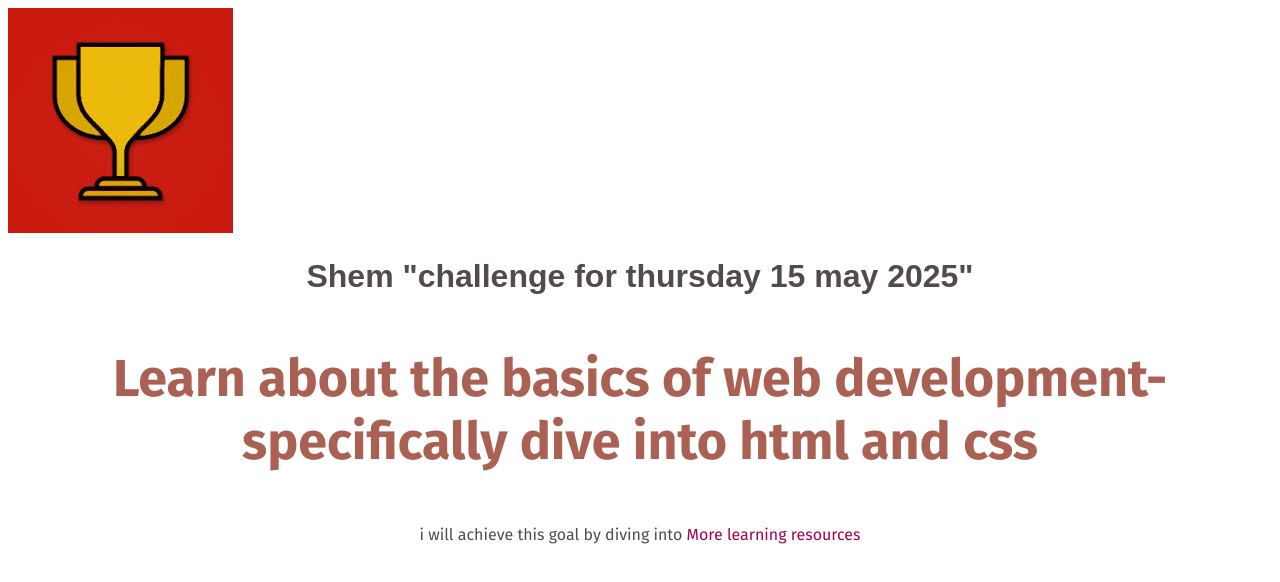
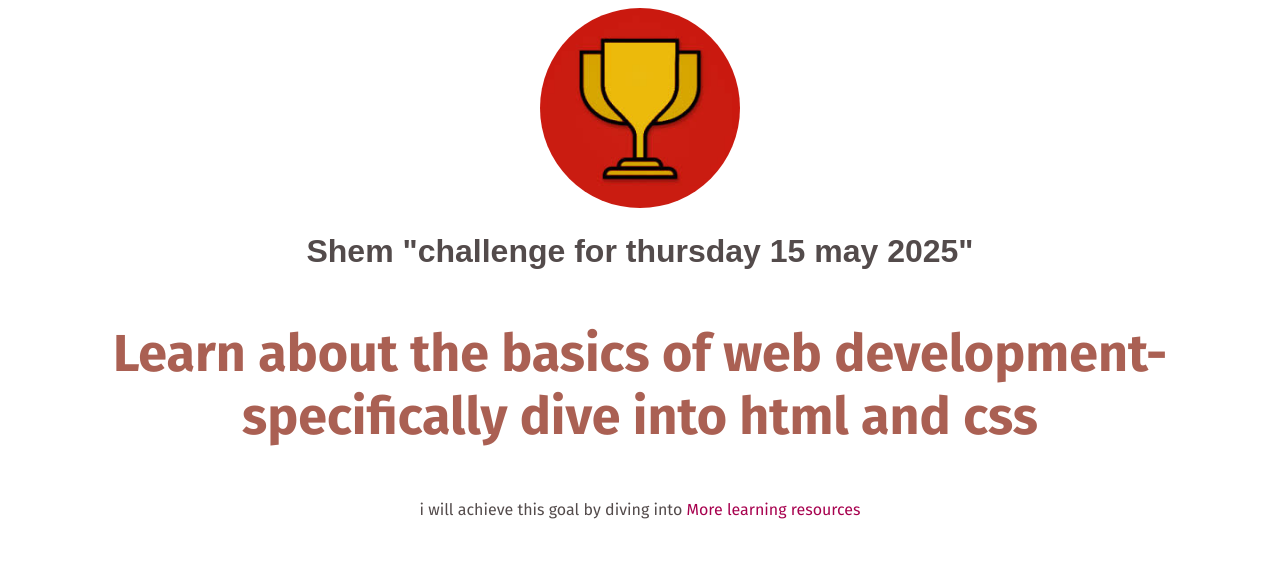
Before and after one commit to shem4soul/100-days-web-challenge, a plain HTML site: page index.html in a window 1280 px wide. Drawn offline with Linux system fonts and the light colour scheme.

Commit message:
fix: add body and img styles for improved layout and presentation

```diff
--- a/daily-challenge.css
+++ b/daily-challenge.css
@@ -1,12 +1,21 @@
+body {
+  text-align: center;
+}
+
+img {
+  width: 200px;
+  height: 200px;
+  border-radius: 100px;
+}
+
+
 h1 {
     font-family: 'Osawald', sans-serif;
-    text-align: center;
-    color: rgb(83, 75, 75);
+        color: rgb(83, 75, 75);
     }
     P{
       font-family: 'Fira Sans', sans-serif;
-      text-align: center ;
-      color: rgb(83, 75, 75);
+            color: rgb(83, 75, 75);
     }
     a {
       color: rgb(167, 1, 78);
```
